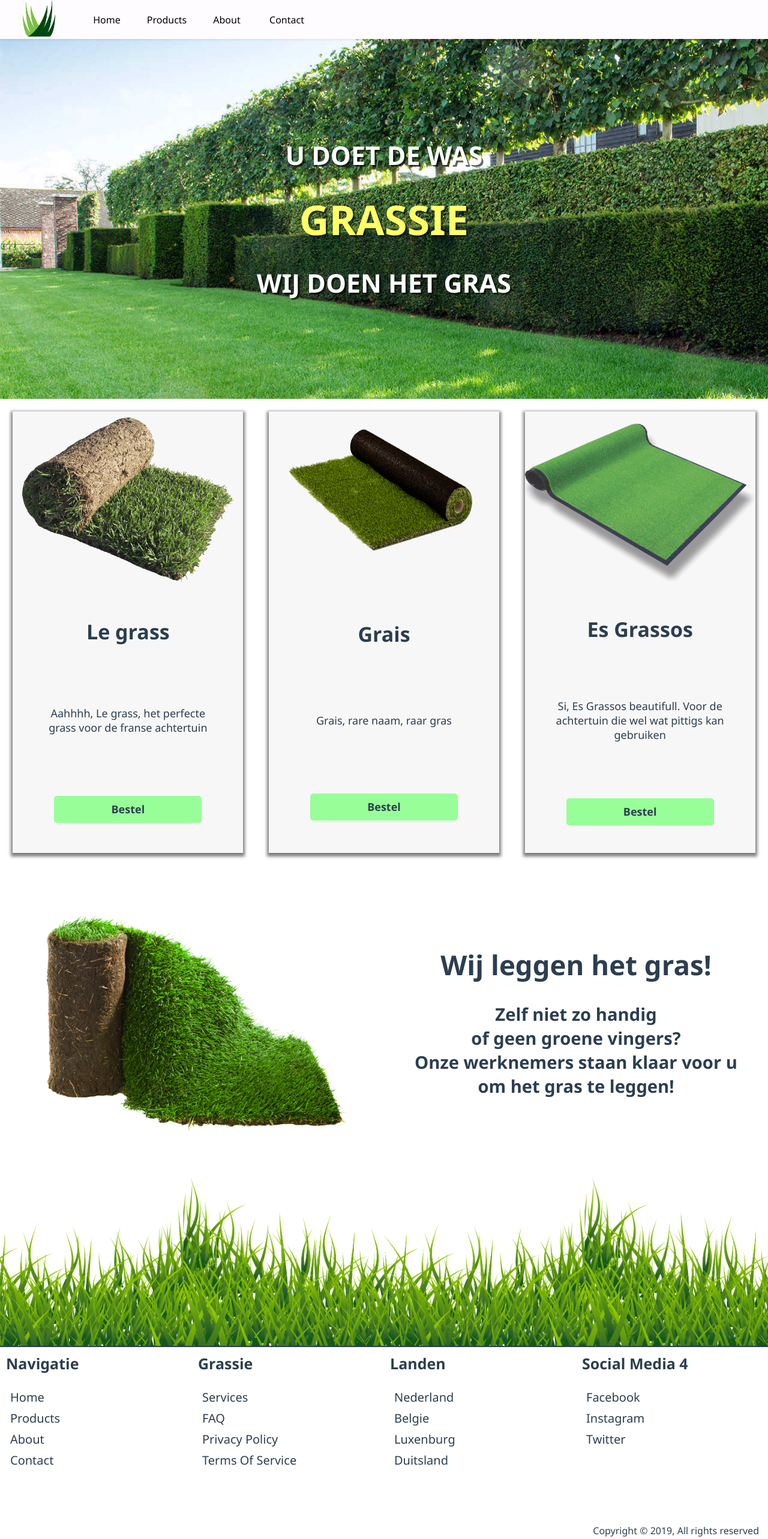
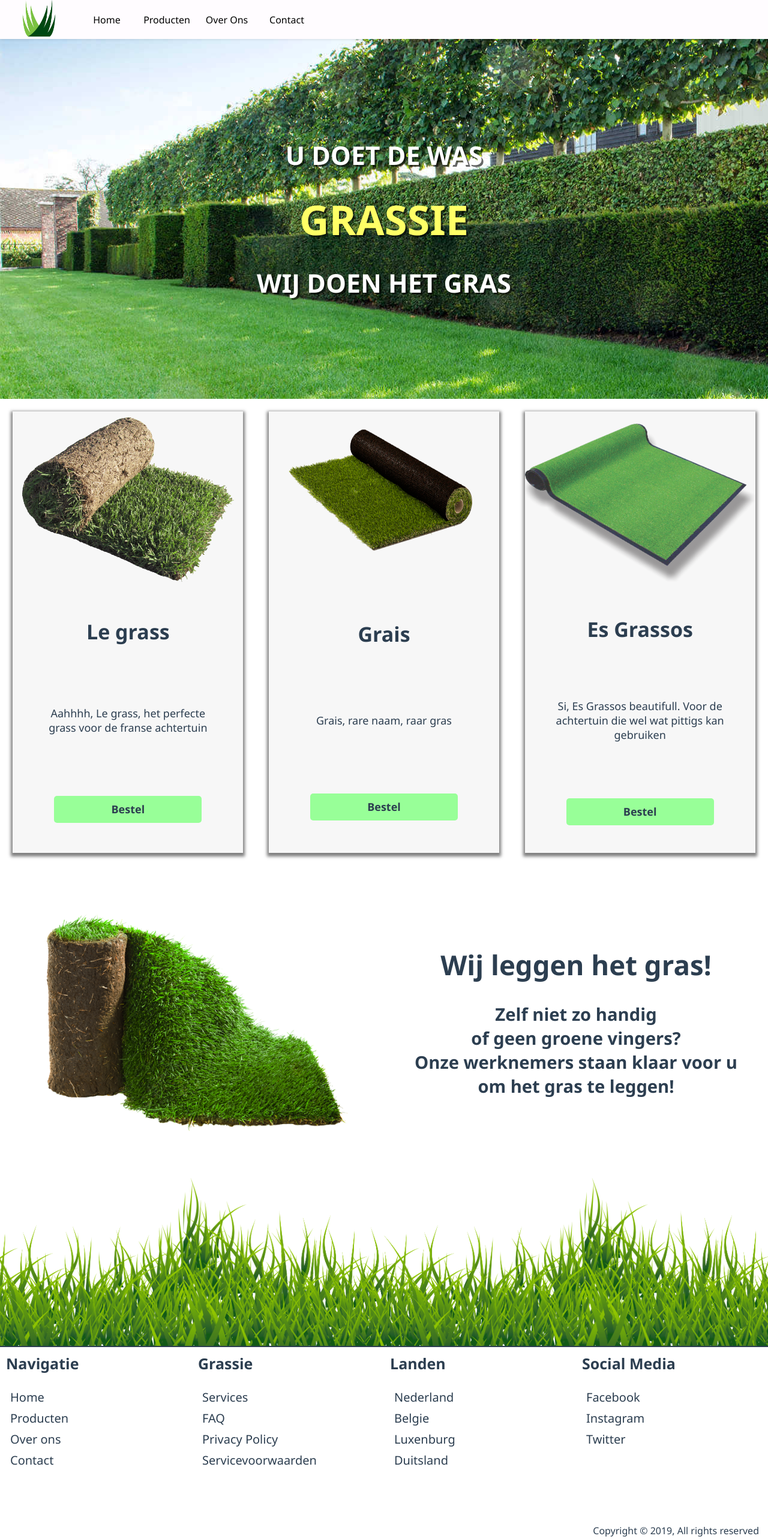
Before and after one commit to DaanKorver/Grassie, a Vue app: page / in a window 1280 px wide. Shown: the whole page at 60% size. Built offline with nearby package versions, Linux system fonts and the light colour scheme.

Commit message:
Added Robot.txt - Translated menu and footer to Dutch

```diff
--- a/src/App.vue
+++ b/src/App.vue
@@ -7,10 +7,10 @@
         <router-link to="/" title="Home">Home</router-link>
       </div>
         <div class="nav-items-item">
-        <router-link to="/products" title="Products">Products</router-link>
+        <router-link to="/products" title="Producten">Producten</router-link>
       </div>
       <div class="nav-items-item">
-        <router-link to="/about" title="About">About</router-link>
+        <router-link to="/about" title="Over ons">Over Ons</router-link>
       </div>
       <div class="nav-items-item">
         <router-link to="/contact" title="Contact">Contact</router-link>
--- a/src/components/Footer.vue
+++ b/src/components/Footer.vue
@@ -8,8 +8,8 @@
                 <h1>Navigatie</h1>
                 <br>
                 <router-link to="/" title="Home" class="link">Home</router-link>
-                <router-link to="/products" title="Contact" class="link">Products</router-link>
-                <router-link to="/about" title="About" class="link">About</router-link>
+                <router-link to="/products" title="Producten" class="link">Producten</router-link>
+                <router-link to="/about" title="Over ons" class="link">Over ons</router-link>
                 <router-link to="/contact" title="Contact" class="link">Contact</router-link>
             </div>
             <div class="col">
@@ -18,7 +18,7 @@
                 <p class="link">Services</p>
                 <p class="link">FAQ</p>
                 <p class="link">Privacy Policy</p>
-                <p class="link">Terms Of Service</p>
+                <p class="link">Servicevoorwaarden</p>
             </div>
             <div class="col">
                 <h1>Landen</h1>
@@ -29,7 +29,7 @@
                 <p class="link">Duitsland</p>
             </div>
             <div class="col">
-                <h1>Social Media 4</h1>
+                <h1>Social Media</h1>
                 <br>
                 <p class="link">Facebook</p>
                 <p class="link">Instagram</p>
```
Also changed, not shown: robots.txt (added).
